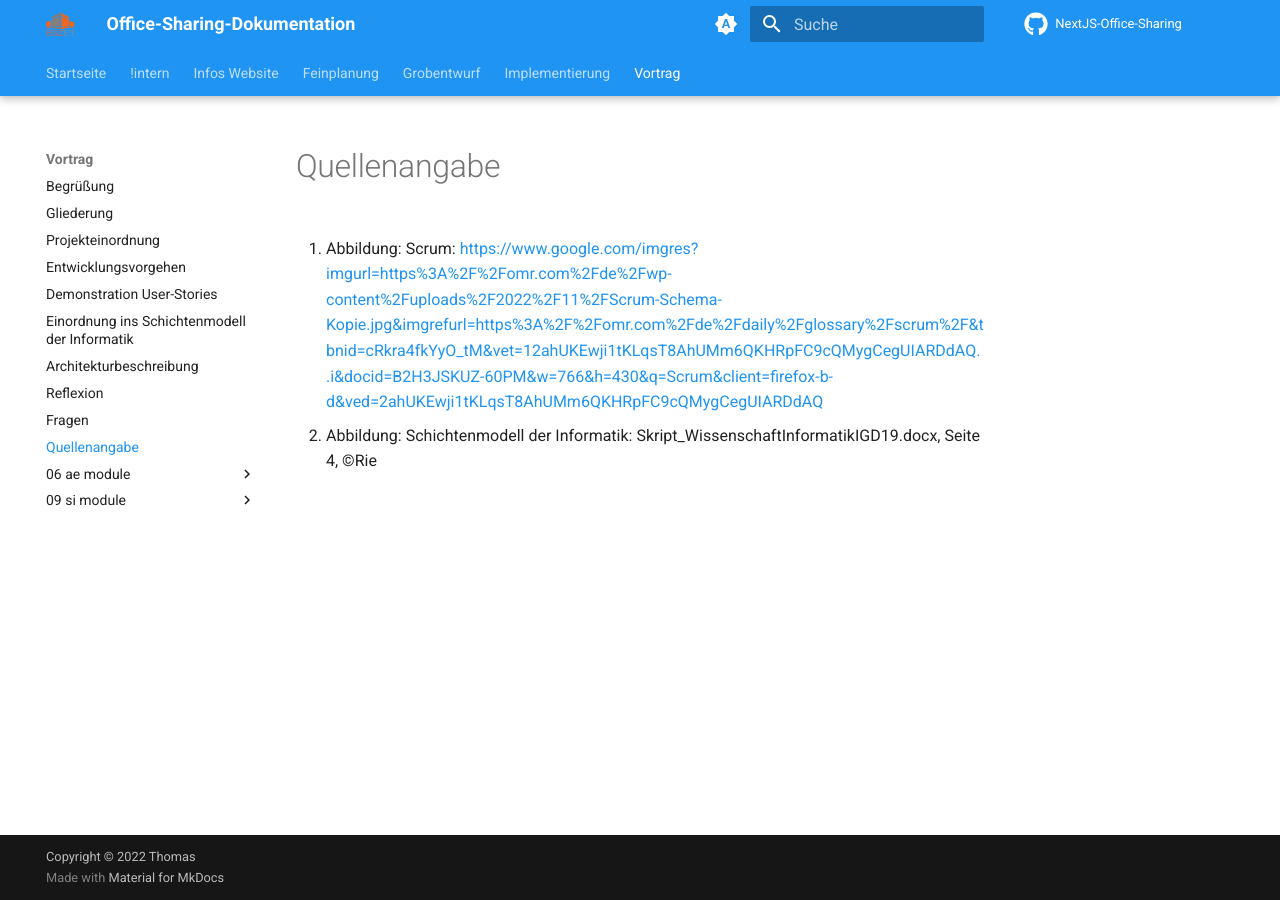
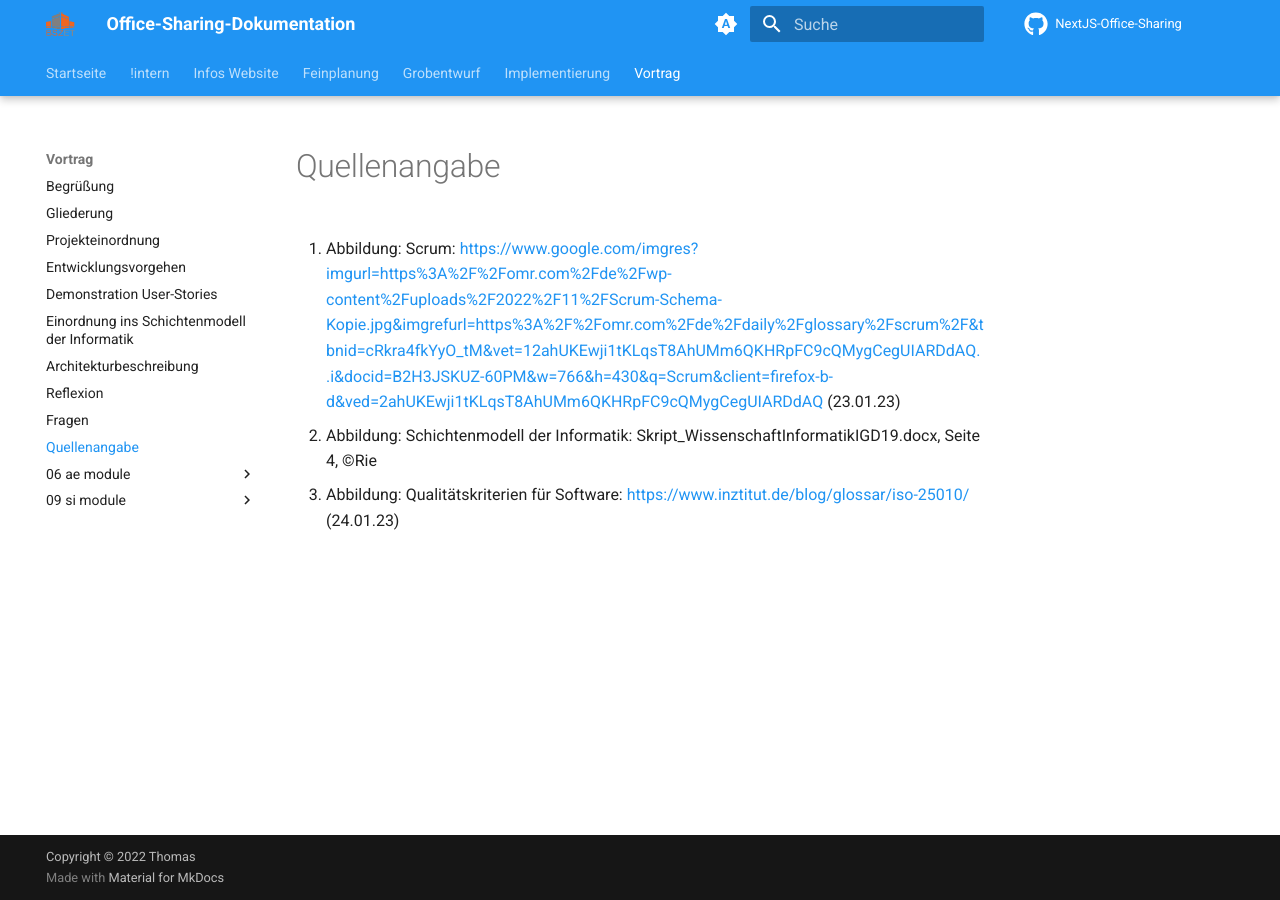
Before and after one commit to gz-bad-erzland-p2/Dokumentation, an MkDocs documentation site: the page built from docs/vortrag/12_quellenangabe.md, in a window 1280 px wide. Built offline with MkDocs 1.6.1 and Material for MkDocs 9.7.7, drawn with Linux system fonts in a browser that asks for light colours; comment, search, counter and statistics services are not loaded.

Commit message:
Update 12_quellenangabe.md

```diff
--- a/docs/vortrag/12_quellenangabe.md
+++ b/docs/vortrag/12_quellenangabe.md
@@ -1,5 +1,7 @@
 # Quellenangabe
 
-1. Abbildung: Scrum: https://www.google.com/imgres?imgurl=https%3A%2F%2Fomr.com%2Fde%2Fwp-content%2Fuploads%2F2022%2F11%2FScrum-Schema-Kopie.jpg&imgrefurl=https%3A%2F%2Fomr.com%2Fde%2Fdaily%2Fglossary%2Fscrum%2F&tbnid=cRkra4fkYyO_tM&vet=12ahUKEwji1tKLqsT8AhUMm6QKHRpFC9cQMygCegUIARDdAQ..i&docid=B2H3JSKUZ-60PM&w=766&h=430&q=Scrum&client=firefox-b-d&ved=2ahUKEwji1tKLqsT8AhUMm6QKHRpFC9cQMygCegUIARDdAQ
+1. Abbildung: Scrum: https://www.google.com/imgres?imgurl=https%3A%2F%2Fomr.com%2Fde%2Fwp-content%2Fuploads%2F2022%2F11%2FScrum-Schema-Kopie.jpg&imgrefurl=https%3A%2F%2Fomr.com%2Fde%2Fdaily%2Fglossary%2Fscrum%2F&tbnid=cRkra4fkYyO_tM&vet=12ahUKEwji1tKLqsT8AhUMm6QKHRpFC9cQMygCegUIARDdAQ..i&docid=B2H3JSKUZ-60PM&w=766&h=430&q=Scrum&client=firefox-b-d&ved=2ahUKEwji1tKLqsT8AhUMm6QKHRpFC9cQMygCegUIARDdAQ (23.01.23)
 
 2. Abbildung: Schichtenmodell der Informatik: Skript_WissenschaftInformatikIGD19.docx, Seite 4, ©Rie
+
+3. Abbildung: Qualitätskriterien für Software: https://www.inztitut.de/blog/glossar/iso-25010/ (24.01.23)
```
